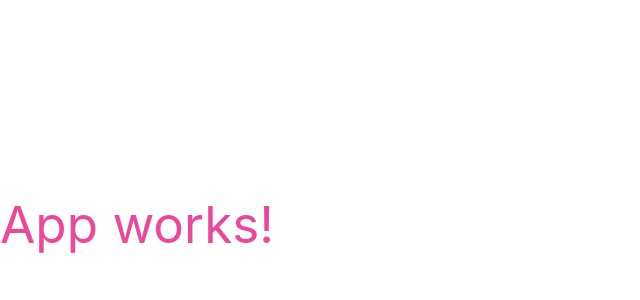
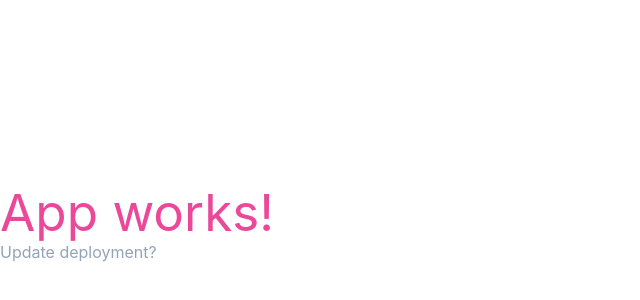
Before and after one commit to R3sty/github-user-search, a React (Vite) app: page / in a window 1280 px wide. Shown: the part 176-476 px from the top of the page, without its empty margins (0-640 px from the left). Built offline with nearby package versions, Linux system fonts and the light colour scheme.

Commit message:
deploy update test

```diff
--- a/src/App.tsx
+++ b/src/App.tsx
@@ -7,6 +7,7 @@ function App() {
   return (
     <div className="">
       <h1 className="text-pink-500">App works!</h1>
+      <h2 className="text-slate-400">Update deployment?</h2>
     </div>
   )
 }
```
